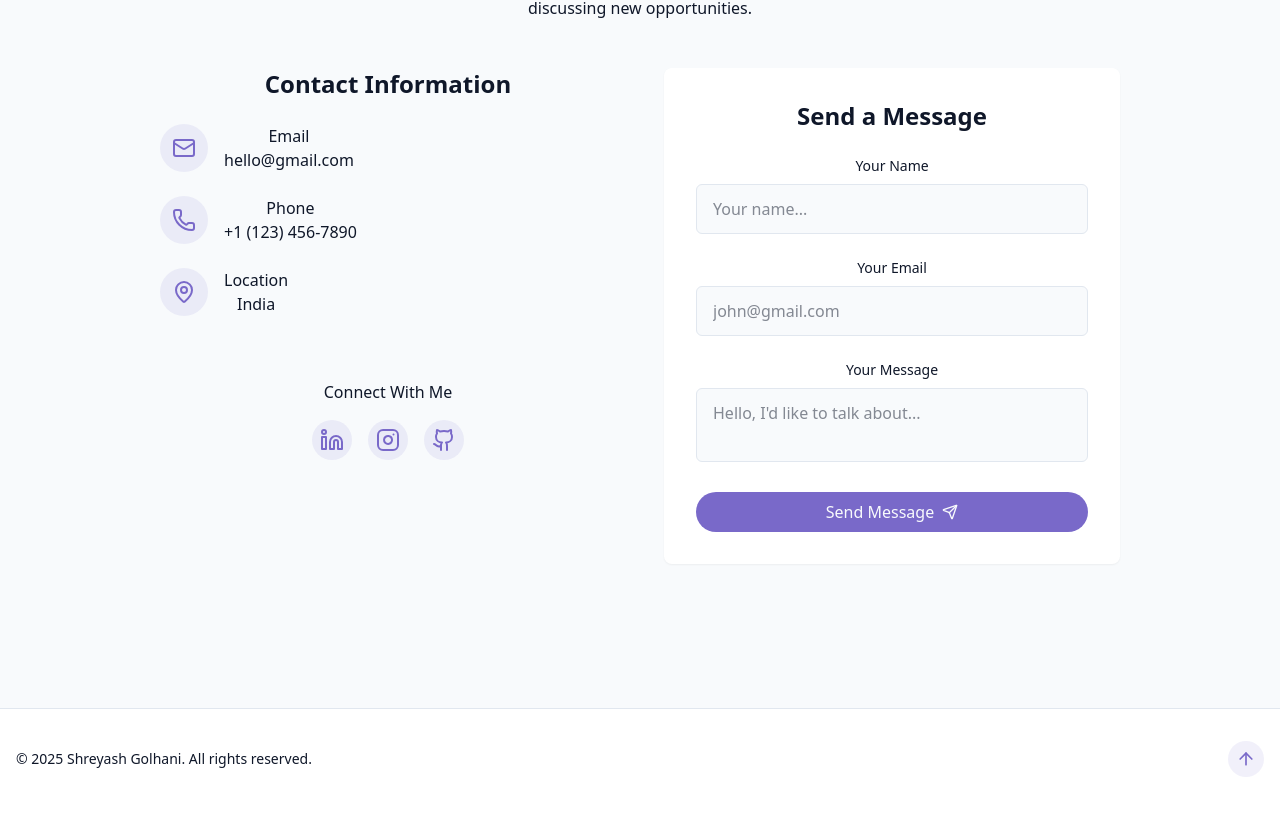
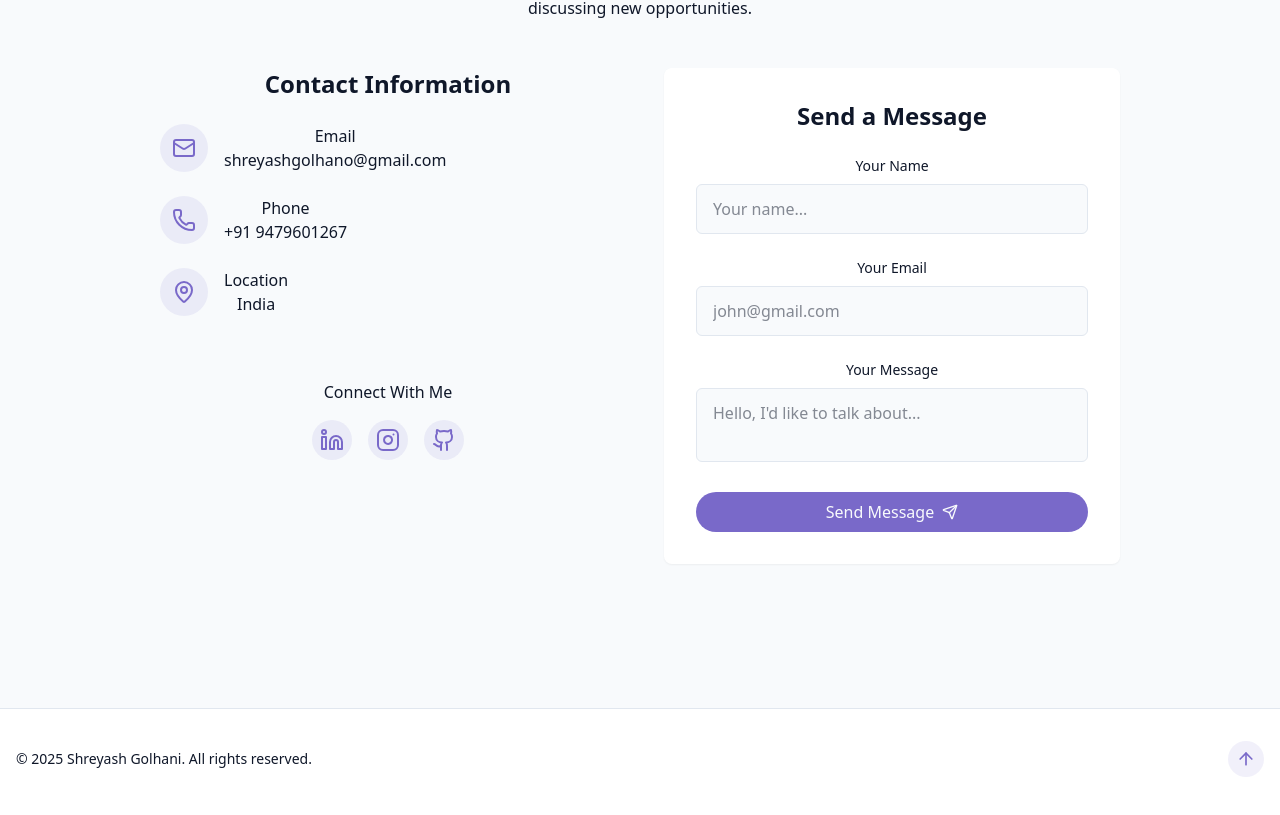
Before and after one commit to Shreyashgol/portfolio_3d, a React (Vite) app: page / in a window 1280 px wide. Shown: the part 5850-6665 px from the top of the page. Built offline with nearby package versions, Linux system fonts and the light colour scheme.

Commit message:
Update contact information in ContactSection component

```diff
--- a/src/components/ContactSection.jsx
+++ b/src/components/ContactSection.jsx
@@ -55,10 +55,10 @@ export const ContactSection = () => {
                 <div>
                   <h4 className="font-medium"> Email</h4>
                   <a
-                    href="mailto:hello@gmail.com"
+                    href="shreyashgolhani@gmail.com"
                     className="text-muted-foreground hover:text-primary transition-colors"
                   >
-                    hello@gmail.com
+                    shreyashgolhano@gmail.com
                   </a>
                 </div>
               </div>
@@ -72,7 +72,7 @@ export const ContactSection = () => {
                     href="tel:+11234567890"
                     className="text-muted-foreground hover:text-primary transition-colors"
                   >
-                    +1 (123) 456-7890
+                    +91 9479601267
                   </a>
                 </div>
               </div>
```
